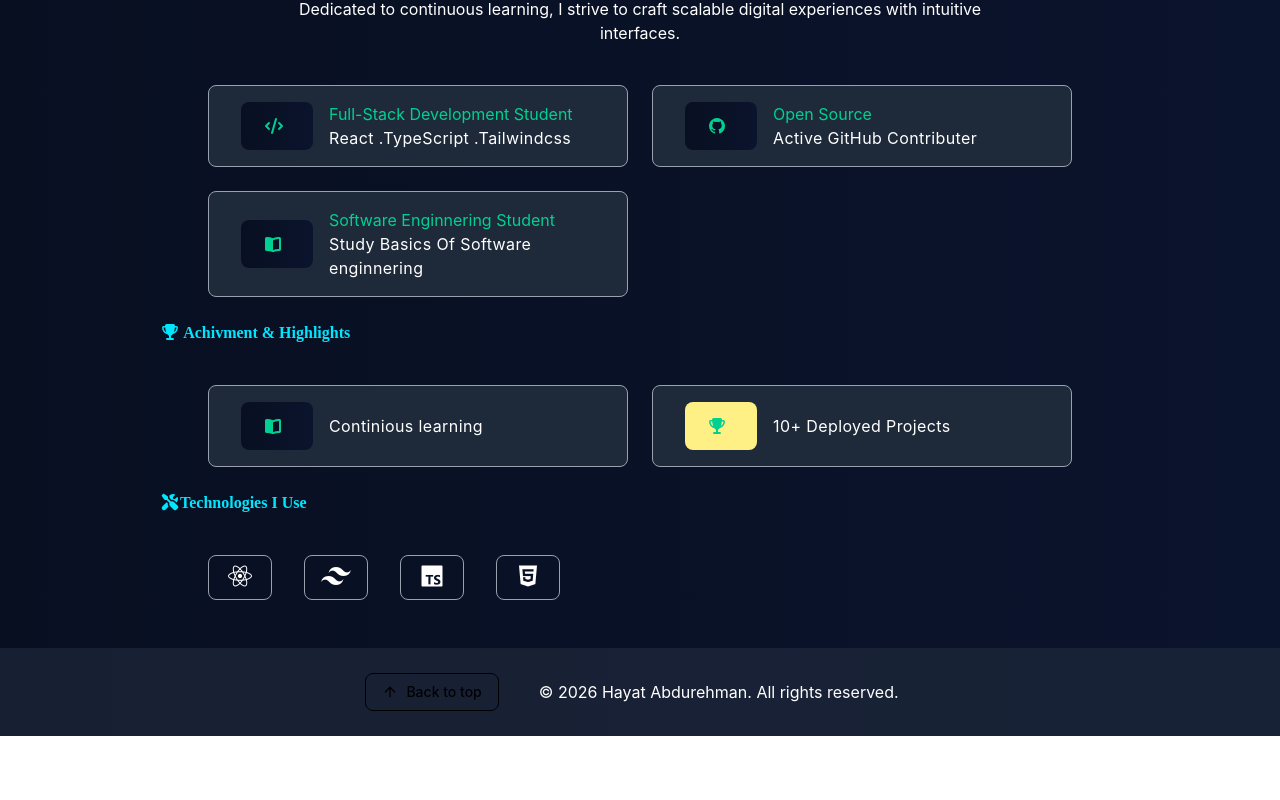
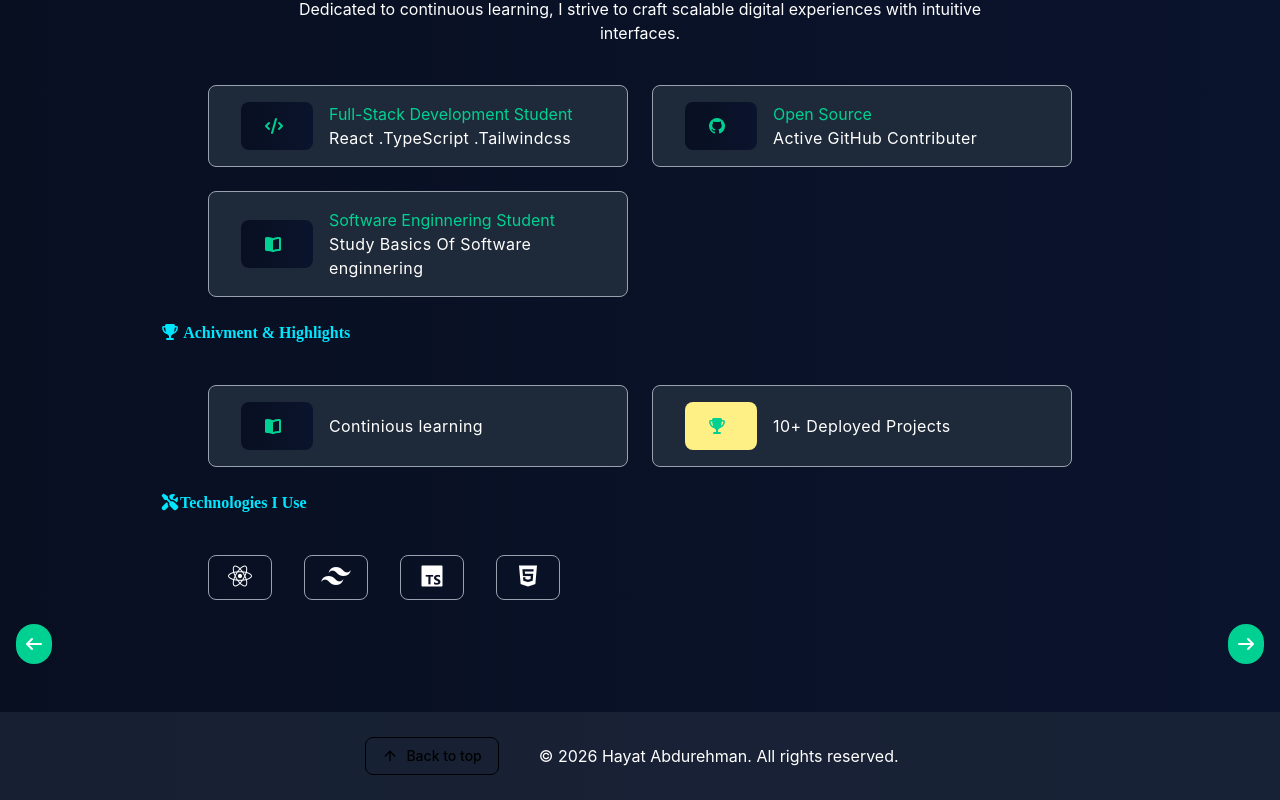
Before and after one commit to Hayat615-coder/multipage-portfolio, a React (Vite) app: page /pages/About in a window 1280 px wide. Shown: the part 419-1219 px from the top of the page. Before the commit the page ends 1155 px from the top, so only its background shows below. Built offline with nearby package versions, Linux system fonts and the light colour scheme; a web font is replaced by a local one.

Commit message:
the left and right navigations are added for each pages

```diff
--- a/src/pages/About.tsx
+++ b/src/pages/About.tsx
@@ -1,3 +1,5 @@
+import { Link } from "react-router/internal/react-server-client";
+
 const About = () => {
   return (
     <>
@@ -119,6 +121,24 @@ const About = () => {
           ></i>
         </button>
       </div>
+      <div className="flex flex-row justify-between">
+        <Link to="/" className="mt-6 flex items-center">
+          <button
+            type="button"
+            className="bg-[hsl(162,100%,41%)] p-2 rounded-full"
+          >
+            <i className="fa-solid fa-arrow-left text-white"></i>
+          </button>
+        </Link>
+        <Link to="/pages/Project" className="mt-6 flex items-center">
+          <button
+            type="button"
+            className="bg-[hsl(162,100%,41%)] p-2 rounded-full"
+          >
+            <i className="fa-solid fa-arrow-right text-white"></i>
+          </button>
+        </Link>
+      </div>
     </>
   );
 };
--- a/src/pages/Contact.tsx
+++ b/src/pages/Contact.tsx
@@ -1,3 +1,5 @@
+import { Link } from "react-router/internal/react-server-client";
+
 const Contact = () => {
   return (
     <>
@@ -165,6 +167,17 @@ const Contact = () => {
           </button>
         </form>
       </div>
+      <Link
+        to="/pages/Project"
+        className="mt-6 flex justify-start items-center"
+      >
+        <button
+          type="button"
+          className="bg-[hsl(162,100%,41%)] p-2 rounded-full"
+        >
+          <i className="fa-solid fa-arrow-left text-white"></i>
+        </button>
+      </Link>
     </>
   );
 };
--- a/src/pages/Home.tsx
+++ b/src/pages/Home.tsx
@@ -112,6 +112,14 @@ const Home = () => {
           </div>
         </div>
       </div>
+      <Link to="./pages/about" className="mt-6 flex justify-end items-center">
+        <button
+          type="button"
+          className="bg-[hsl(162,100%,41%)] p-2 rounded-full"
+        >
+          <i className="fa-solid fa-arrow-right text-white"></i>
+        </button>
+      </Link>
     </>
   );
 };
--- a/src/pages/Project.tsx
+++ b/src/pages/Project.tsx
@@ -1,7 +1,9 @@
+import { Link } from "react-router/internal/react-server-client";
 import info from "../info";
 
 const Project = () => {
   return (
+    <>
       <div className="grid grid-rows-1 md:grid-cols-3 gap-6 mt-8 mx-16">
         {info.map((project) => (
           <div
@@ -49,6 +51,25 @@ const Project = () => {
           </div>
         ))}
       </div>
+      <div className="flex flex-row justify-between">
+        <Link to="/pages/About" className="mt-6 flex items-center">
+          <button
+            type="button"
+            className="bg-[hsl(162,100%,41%)] p-2 rounded-full"
+          >
+            <i className="fa-solid fa-arrow-left text-white"></i>
+          </button>
+        </Link>
+        <Link to="/pages/Contact" className="mt-6 flex items-center">
+          <button
+            type="button"
+            className="bg-[hsl(162,100%,41%)] p-2 rounded-full"
+          >
+            <i className="fa-solid fa-arrow-right text-white"></i>
+          </button>
+        </Link>
+      </div>
+    </>
   );
 };
 
```
Lines whose indentation alone changed are shown as unchanged.
